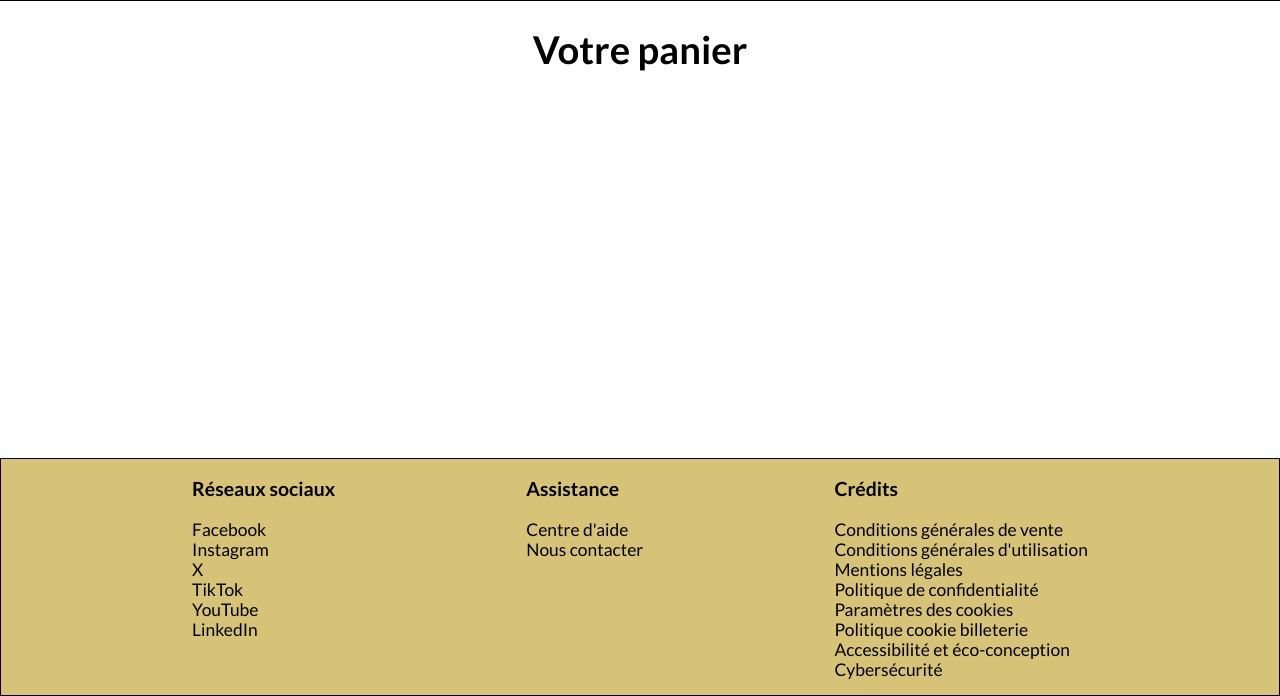
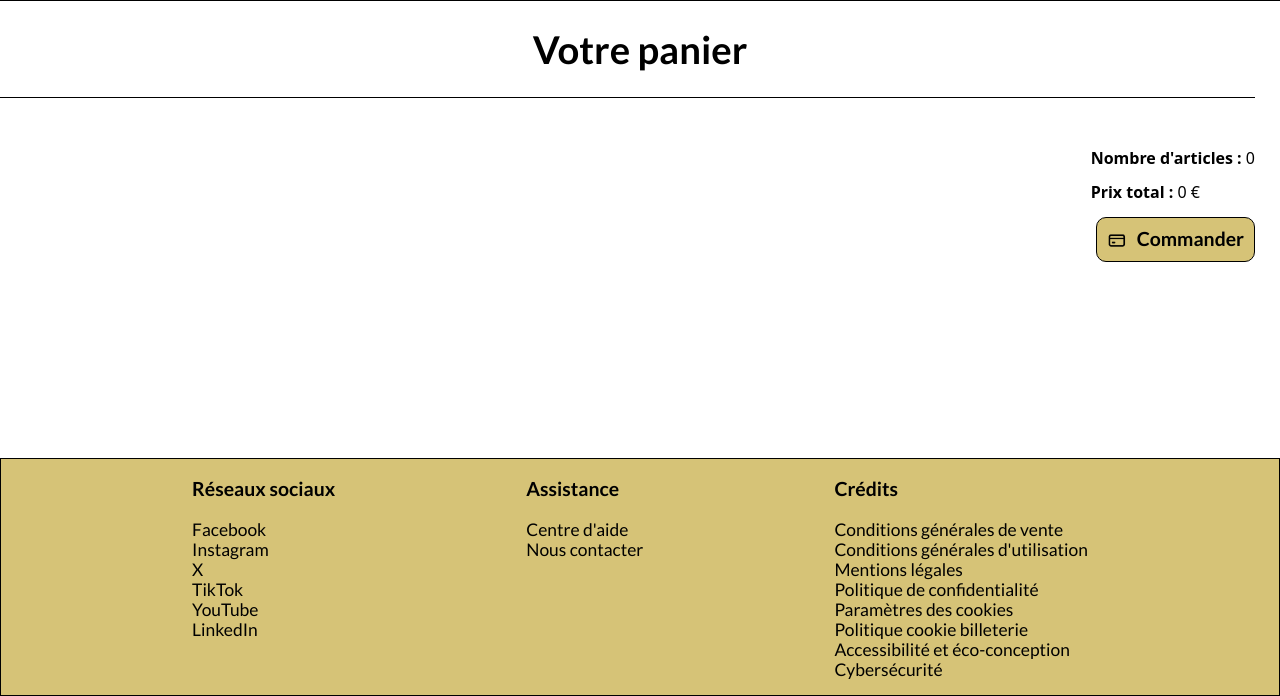
Before and after one commit to eddy-lefranc/bloc_3_python, a Django app: page /cart/summary/ in a window 1280 px wide. Shown: the part 104-800 px from the top of the page. Run offline with Django 5.2, Linux system fonts and the light colour scheme; the visitor is signed in with stand-in values (Sample User, id 1); some libraries are stand-ins or nearby versions.

Commit message:
Permettre de voir le nombre d'articles dans le panier + le prix total du panier

```diff
--- a/olympic_games_ticketing/cart/templates/cart/cart-summary.html
+++ b/olympic_games_ticketing/cart/templates/cart/cart-summary.html
@@ -31,17 +31,10 @@ Jeux Olympiques - Panier {% endblock title %} {% block additional_css %}
     </div>
   </article>
   {% endwith %} {% endfor %}
-
-  <!-- <div class="border-top cart-summary flex flex-column padding-top">
+  <div class="border-top cart-summary flex flex-column padding-top">
     <div>
-      <p>
-        <strong> Nombre d'articles : </strong>
-        N
-      </p>
-      <p>
-        <strong> Prix total : </strong>
-        €
-      </p>
+      <p><strong> Nombre d'articles :</strong> {{ cart|length }}</p>
+      <p><strong> Prix total :</strong> {{ cart.get_total_price }} €</p>
     </div>
     <div>
       <button
@@ -57,6 +50,5 @@ Jeux Olympiques - Panier {% endblock title %} {% block additional_css %}
       </button>
     </div>
   </div>
-</div> -->
 </div>
 {% endblock content %}
```
